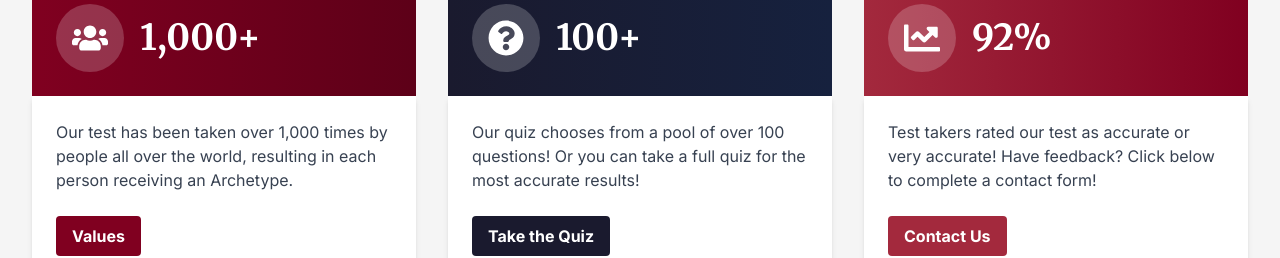
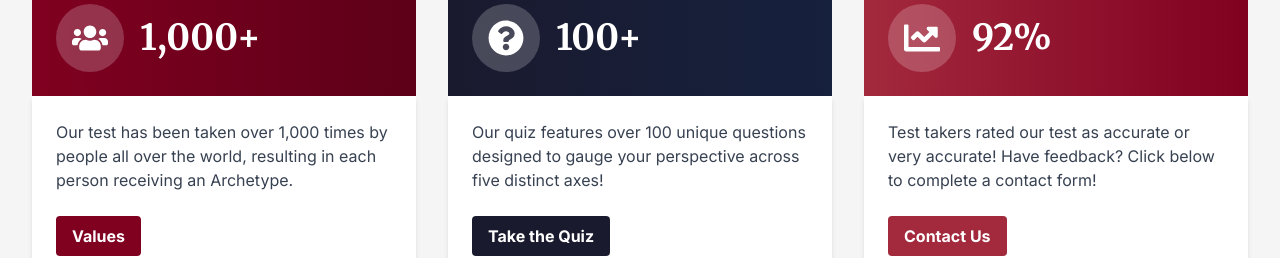
Before and after one commit to uzair-shakeel/philosiq, a Next.js app: page / in a window 1280 px wide. Shown: the part 900-1158 px from the top of the page. Built offline with nearby package versions, Linux system fonts and the light colour scheme; no server answers.

Commit message:
pushed
small updated to the 100+ box

```diff
--- a/src/components/Stats.jsx
+++ b/src/components/Stats.jsx
@@ -16,7 +16,7 @@ export default function Stats() {
     {
       title: "100+",
       description:
-        "Our quiz chooses from a pool of over 100 questions! Or you can take a full quiz for the most accurate results!",
+        "Our quiz features over 100 unique questions designed to gauge your perspective across five distinct axes!",
       buttonText: "Take the Quiz",
       buttonLink: "/quiz",
       icon: <FaQuestionCircle className="text-white text-4xl" />,
```
